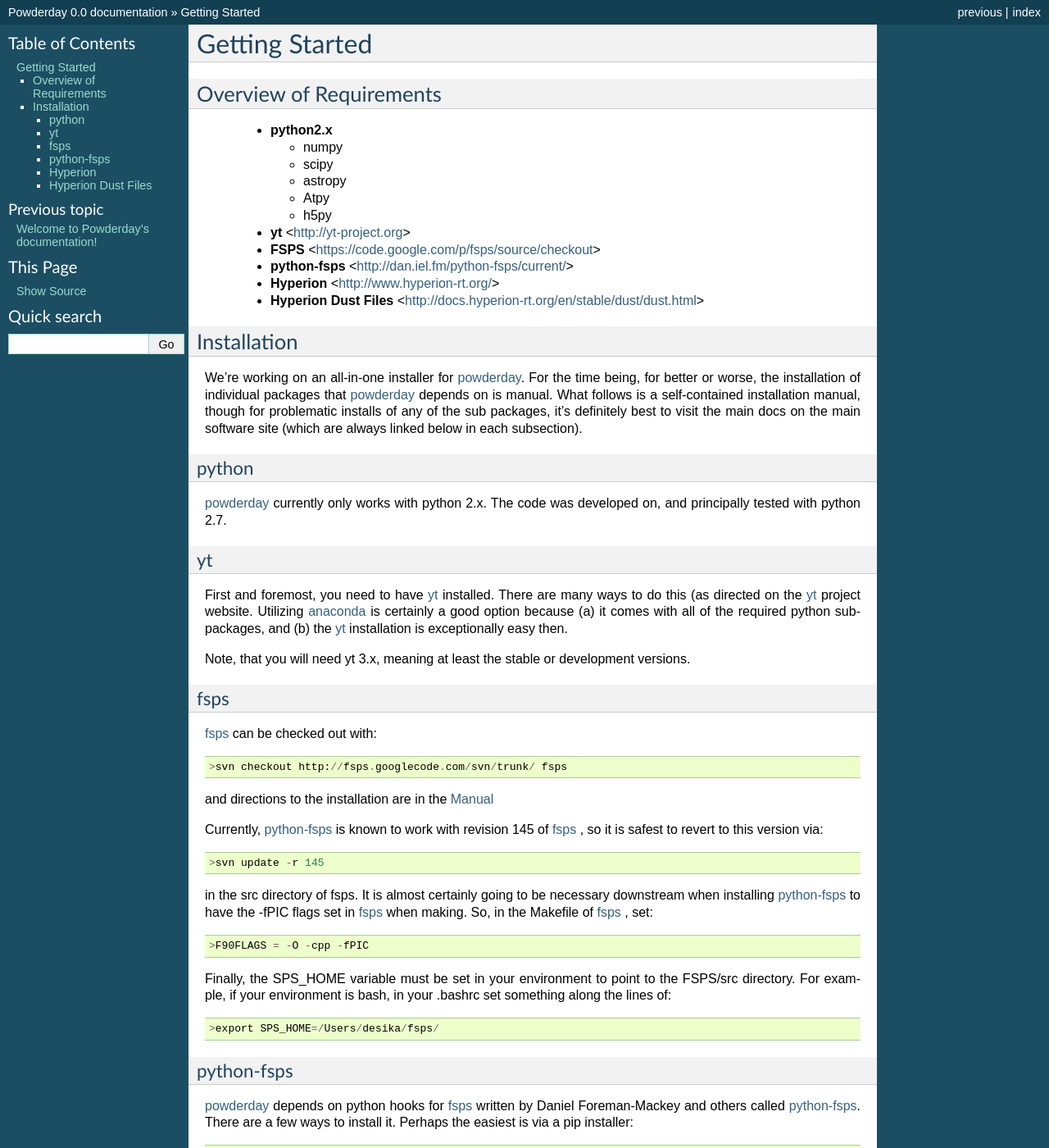
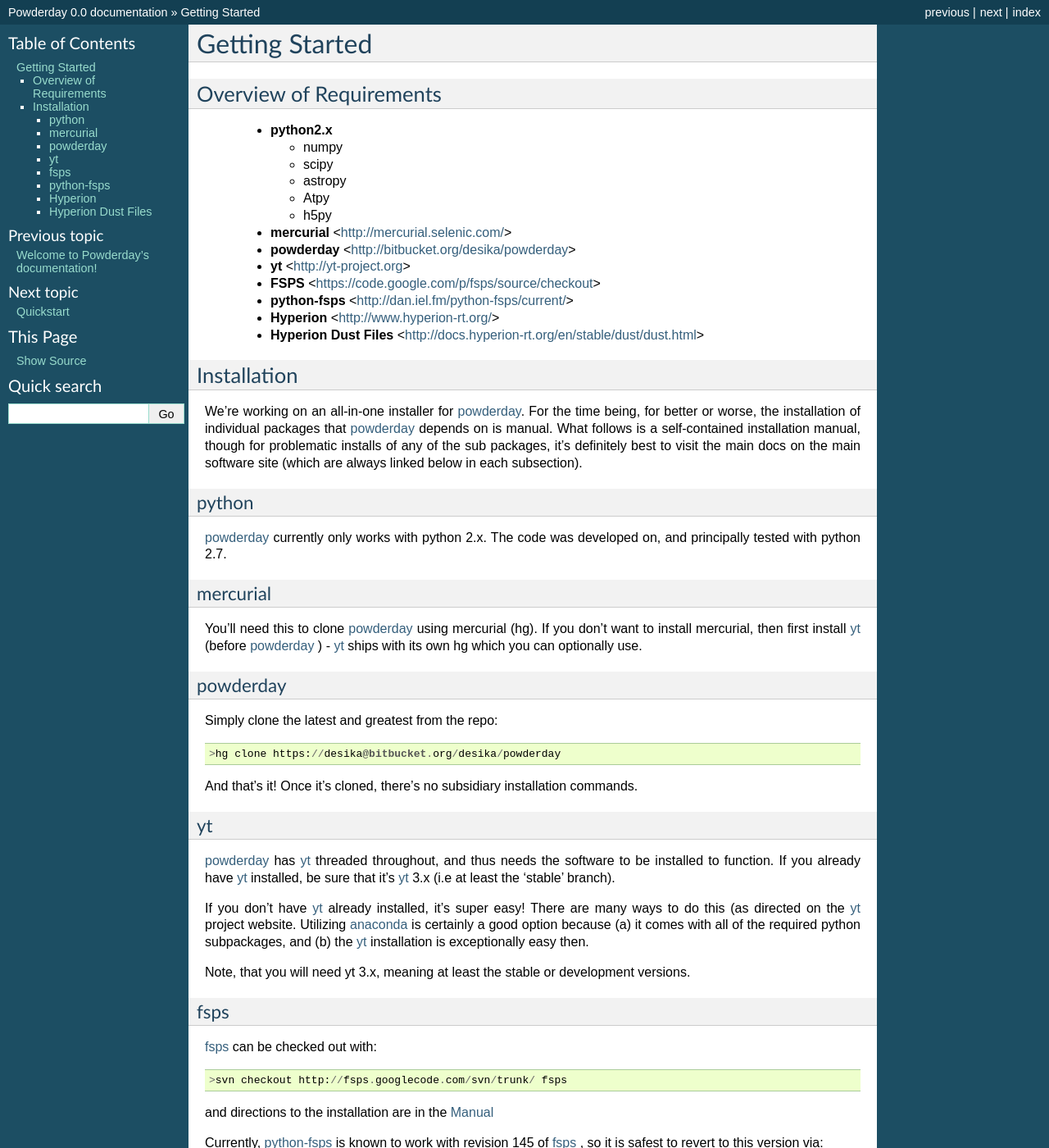
Before and after one commit to dnarayanan/powderday, a Sphinx documentation site: the page built from docs/installation.rst, in a window 1280 px wide and 1400 px high. Shown: the whole window at 82% size. Built offline with Sphinx 7.4.7, drawn with Linux system fonts in a browser that asks for light colours.

Commit message:
docs: powderday installation and some quick start

```diff
--- a/docs/index.rst
+++ b/docs/index.rst
@@ -51,6 +51,7 @@
    :maxdepth: 2
 
    installation.rst
+   quickstart.rst
 
 
 Indices and tables
--- a/docs/installation.rst
+++ b/docs/installation.rst
@@ -12,6 +12,8 @@
 	  * Atpy
 	  * h5py
 
+	* **mercurial** <http://mercurial.selenic.com/>
+	* **powderday** <http://bitbucket.org/desika/powderday>
 	* **yt** <http://yt-project.org>
 	* **FSPS** <https://code.google.com/p/fsps/source/checkout>
 	* **python-fsps** <http://dan.iel.fm/python-fsps/current/>
@@ -40,14 +42,47 @@
 works with python 2.x.  The code was developed on, and principally
 tested with python 2.7.
 
+.. _mercurial:
+
+
+mercurial
+--------------
+
+You'll need this to clone `powderday
+<https://bitbucket.org/desika/powderday>`_ using mercurial (hg).  If
+you don't want to install mercurial, then first install `yt
+<http://yt-project.org>`_ (before `powderday
+<https://bitbucket.org/desika/powderday>`_ ) - `yt
+<http://yt-project.org>`_ ships with its own hg which you can
+optionally use.
+
+
+.. _powderday:
+
+
+powderday
+--------------
+
+Simply clone the latest and greatest from the repo::
+
+  >hg clone https://desika@bitbucket.org/desika/powderday
+
+And that's it!  Once it's cloned, there's no subsidiary installation commands.
+
 .. _yt:
 
 yt
 --------------
 
-First and foremost, you need to have `yt <http://yt-project.org>`_
-installed.  There are many ways to do this (as directed on the `yt
-<http://yt-project.org>`_ project website.  Utilizing `anaconda
+`powderday <https://bitbucket.org/desika/powderday>`_ has `yt
+<http://yt-project.org>`_ threaded throughout, and thus needs the
+software to be installed to function.  If you already have `yt
+<http://yt-project.org>`_ installed, be sure that it's `yt
+<http://yt-project.org>`_ 3.x (i.e at least the 'stable' branch).
+
+If you don't have `yt <http://yt-project.org>`_ already installed,
+it's super easy!  There are many ways to do this (as directed on the
+`yt <http://yt-project.org>`_ project website.  Utilizing `anaconda
 <https://store.continuum.io/>`_ is certainly a good option because (a)
 it comes with all of the required python subpackages, and (b) the `yt
 <http://yt-project.org>`_ installation is exceptionally easy then.
```
Also changed, not shown: docs/quickstart.rst (added, +35 -0 lines).
